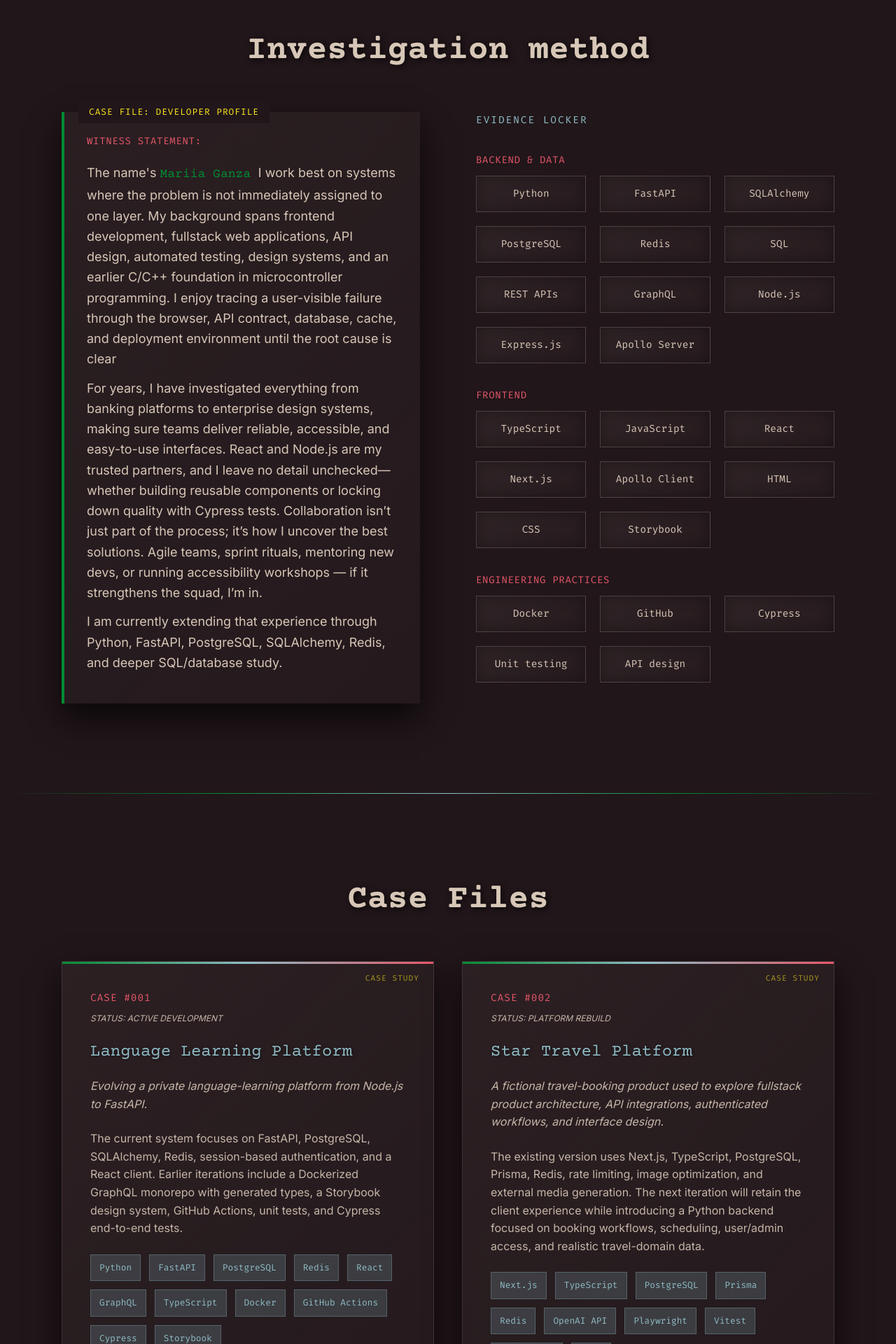
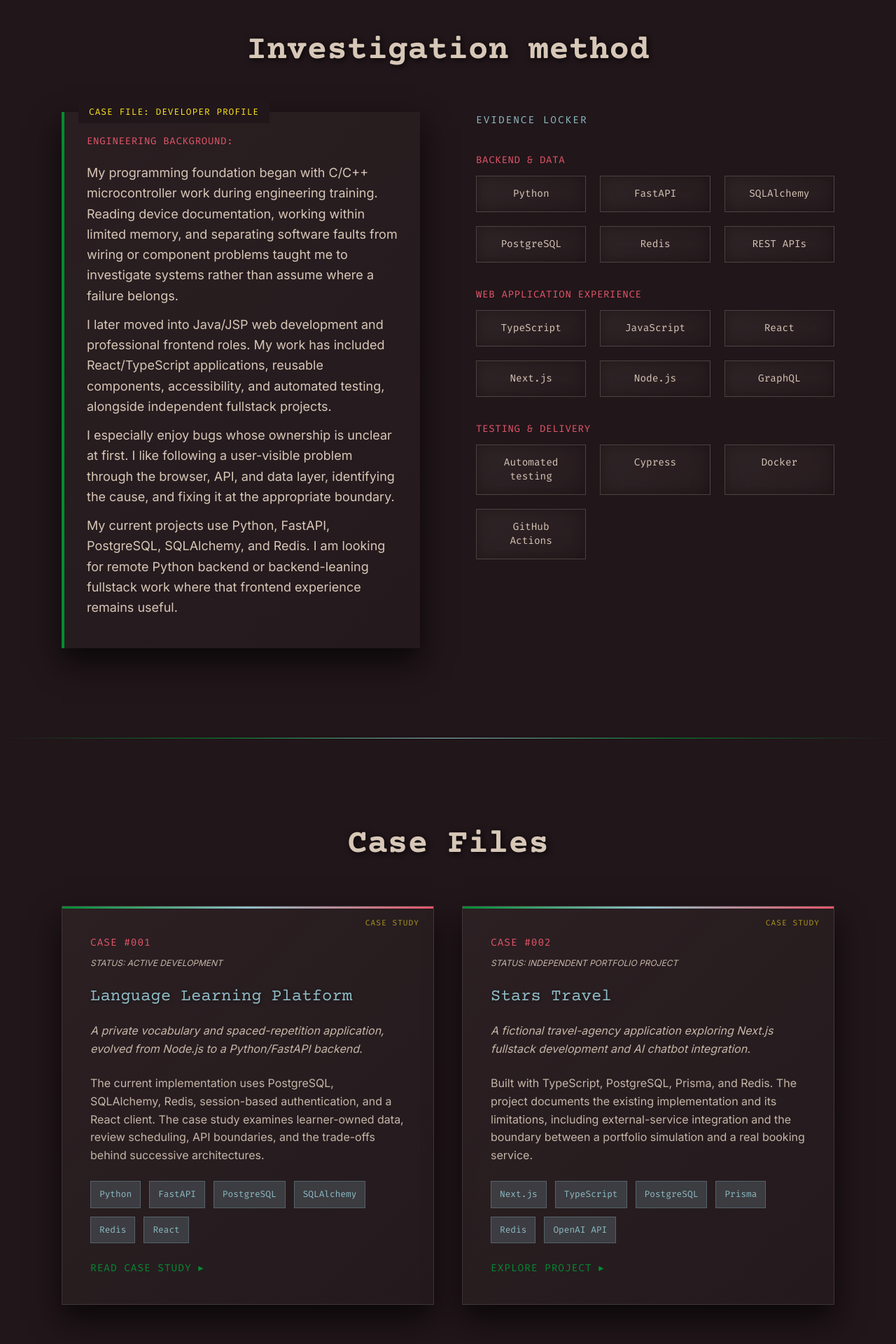
Before and after one commit to marusyaganza/mariia_ganza, a Next.js app: page / in a window 1280 px wide. Shown: the part 880-2800 px from the top of the page at 70% size. Built offline with nearby package versions, Linux system fonts and the light colour scheme.

Commit message:
content: apply main page feedback to hero, about, skills, project cards and contact

```diff
--- a/src/components/About/About.tsx
+++ b/src/components/About/About.tsx
@@ -10,30 +10,23 @@ const skillsData = [
       "SQLAlchemy",
       "PostgreSQL",
       "Redis",
-      "SQL",
       "REST APIs",
-      "GraphQL",
-      "Node.js",
-      "Express.js",
-      "Apollo Server",
     ],
   },
   {
-    title: "FRONTEND",
+    title: "WEB APPLICATION EXPERIENCE",
     skills: [
       "TypeScript",
       "JavaScript",
       "React",
       "Next.js",
-      "Apollo Client",
-      "HTML",
-      "CSS",
-      "Storybook",
+      "Node.js",
+      "GraphQL",
     ],
   },
   {
-    title: "ENGINEERING PRACTICES",
-    skills: ["Docker", "GitHub", "Cypress", "Unit testing", "API design"],
+    title: "TESTING & DELIVERY",
+    skills: ["Automated testing", "Cypress", "Docker", "GitHub Actions"],
   },
 ];
 
@@ -51,35 +44,32 @@ const About = () => {
             className={`${styles.aboutText} text-lg leading-relaxed p-8 max-lg:p-6`}
           >
             <span className="text-pink font-accent text-sm uppercase tracking-wider mb-5 block">
-              WITNESS STATEMENT:
+              ENGINEERING BACKGROUND:
             </span>
             <p>
-              The name&apos;s{" "}
-              <span className="text-green-light font-heading">
-                Mariia Ganza{" "}
-              </span>
-              I work best on systems where the problem is not immediately
-              assigned to one layer. My background spans frontend development,
-              fullstack web applications, API design, automated testing, design
-              systems, and an earlier C/C++ foundation in microcontroller
-              programming. I enjoy tracing a user-visible failure through the
-              browser, API contract, database, cache, and deployment environment
-              until the root cause is clear
+              My programming foundation began with C/C++ microcontroller work
+              during engineering training. Reading device documentation, working
+              within limited memory, and separating software faults from wiring
+              or component problems taught me to investigate systems rather than
+              assume where a failure belongs.
             </p>
             <p>
-              For years, I have investigated everything from banking platforms
-              to enterprise design systems, making sure teams deliver reliable,
-              accessible, and easy-to-use interfaces. React and Node.js are my
-              trusted partners, and I leave no detail unchecked—whether building
-              reusable components or locking down quality with Cypress tests.
-              Collaboration isn’t just part of the process; it’s how I uncover
-              the best solutions. Agile teams, sprint rituals, mentoring new
-              devs, or running accessibility workshops — if it strengthens the
-              squad, I’m in.
+              I later moved into Java/JSP web development and professional
+              frontend roles. My work has included React/TypeScript
+              applications, reusable components, accessibility, and automated
+              testing, alongside independent fullstack projects.
             </p>
             <p>
-              I am currently extending that experience through Python, FastAPI,
-              PostgreSQL, SQLAlchemy, Redis, and deeper SQL/database study.
+              I especially enjoy bugs whose ownership is unclear at first. I
+              like following a user-visible problem through the browser, API,
+              and data layer, identifying the cause, and fixing it at the
+              appropriate boundary.
+            </p>
+            <p>
+              My current projects use Python, FastAPI, PostgreSQL, SQLAlchemy,
+              and Redis. I am looking for remote Python backend or
+              backend-leaning fullstack work where that frontend experience
+              remains useful.
             </p>
           </article>
           <article>
--- a/src/components/Contact/Contact.tsx
+++ b/src/components/Contact/Contact.tsx
@@ -16,10 +16,17 @@ const Contact = () => {
           <span className={styles.subheading}>
             A CLEAR PROBLEM STATEMENT IS A GOOD PLACE TO START
           </span>
-          <blockquote className="text-xl mb-12 opacity-90 italic">
-            Open to remote backend-leaning fullstack roles and clearly scoped
-            technical contract work. Available for scheduled collaboration
-            across US and European time zones.
+          <blockquote className="text-xl mb-12 opacity-90 italic space-y-3 text-balance">
+            <p>
+              <strong>
+                Open to remote Python backend and backend-leaning fullstack
+                roles.
+              </strong>
+            </p>
+            <p>
+              Strong React/TypeScript background, with a particular interest in
+              cross-layer debugging and application behavior.
+            </p>
           </blockquote>
           <div className={styles.buttons}>
             <a
@@ -34,7 +41,7 @@ const Contact = () => {
               rel="noopener noreferrer"
               className={styles.button}
             >
-              Linkedin
+              LinkedIn
             </a>
             <a
               href="https://github.com/marusyaganza"
@@ -42,7 +49,7 @@ const Contact = () => {
               rel="noopener noreferrer"
               className={styles.button}
             >
-              Github
+              GitHub
             </a>
             <a
               href="/cv.pdf"
@@ -50,7 +57,7 @@ const Contact = () => {
               rel="noopener noreferrer"
               className={styles.button}
             >
-              Download CV
+              Download CV · PDF
             </a>
           </div>
         </Reveal>
--- a/src/components/Experience/Experience.tsx
+++ b/src/components/Experience/Experience.tsx
@@ -77,7 +77,7 @@ const Experience = () => {
                   </h3>
                   <p className="font-accent text-green-light text-lg mb-1 font-medium">
                     {item.company}{" "}
-                    <time className="font-accent text-pink text-sm mb-5 tracking-wider">
+                    <time className="font-accent text-pink text-sm mb-5 tracking-wider whitespace-nowrap">
                       {item.period}
                     </time>
                   </p>
--- a/src/components/Projects/Projects.tsx
+++ b/src/components/Projects/Projects.tsx
@@ -13,6 +13,8 @@ interface Project {
   // Links the card to its case study; only published cases are valid
   // (see src/content/cases/index.ts). Omit while there's no case study.
   caseSlug?: CaseSlug;
+  // Used when there's no case study: link to the documented repository
+  repositoryUrl?: string;
 }
 
 const projects: Project[] = [
@@ -21,30 +23,18 @@ const projects: Project[] = [
     title: "Language Learning Platform",
     status: "Active development",
     description:
-      "Evolving a private language-learning platform from Node.js to FastAPI.",
-    text: "The current system focuses on FastAPI, PostgreSQL, SQLAlchemy, Redis, session-based authentication, and a React client. Earlier iterations include a Dockerized GraphQL monorepo with generated types, a Storybook design system, GitHub Actions, unit tests, and Cypress end-to-end tests.",
-    tech: [
-      "Python",
-      "FastAPI",
-      "PostgreSQL",
-      "Redis",
-      "React",
-      "GraphQL",
-      "TypeScript",
-      "Docker",
-      "GitHub Actions",
-      "Cypress",
-      "Storybook",
-    ],
+      "A private vocabulary and spaced-repetition application, evolved from Node.js to a Python/FastAPI backend.",
+    text: "The current implementation uses PostgreSQL, SQLAlchemy, Redis, session-based authentication, and a React client. The case study examines learner-owned data, review scheduling, API boundaries, and the trade-offs behind successive architectures.",
+    tech: ["Python", "FastAPI", "PostgreSQL", "SQLAlchemy", "Redis", "React"],
     caseSlug: "language-learning-platform",
   },
   {
     number: "CASE #002",
-    title: "Star Travel Platform",
-    status: "Platform rebuild",
+    title: "Stars Travel",
+    status: "Independent portfolio project",
     description:
-      "A fictional travel-booking product used to explore fullstack product architecture, API integrations, authenticated workflows, and interface design.",
-    text: "The existing version uses Next.js, TypeScript, PostgreSQL, Prisma, Redis, rate limiting, image optimization, and external media generation. The next iteration will retain the client experience while introducing a Python backend focused on booking workflows, scheduling, user/admin access, and realistic travel-domain data.",
+      "A fictional travel-agency application exploring Next.js fullstack development and AI chatbot integration.",
+    text: "Built with TypeScript, PostgreSQL, Prisma, and Redis. The project documents the existing implementation and its limitations, including external-service integration and the boundary between a portfolio simulation and a real booking service.",
     tech: [
       "Next.js",
       "TypeScript",
@@ -52,11 +42,8 @@ const projects: Project[] = [
       "Prisma",
       "Redis",
       "OpenAI API",
-      "Playwright",
-      "Vitest",
-      "API Design",
-      "Auth",
     ],
+    repositoryUrl: "https://github.com/marusyaganza/stars-travel",
   },
 ];
 
@@ -104,14 +91,26 @@ const Projects = () => {
                     </li>
                   ))}
                 </ul>
-                {project.caseSlug && (
+                {(project.caseSlug || project.repositoryUrl) && (
                   <nav className="flex gap-5" aria-label="Project links">
-                    <Link
-                      className={styles.projectLink}
-                      href={caseStudyPath(project.caseSlug)}
-                    >
-                      Open case study
-                    </Link>
+                    {project.caseSlug ? (
+                      <Link
+                        className={styles.projectLink}
+                        href={caseStudyPath(project.caseSlug)}
+                      >
+                        Read case study
+                      </Link>
+                    ) : (
+                      <a
+                        className={styles.projectLink}
+                        href={project.repositoryUrl}
+                        target="_blank"
+                        rel="noopener noreferrer"
+                        aria-label={`Explore project: ${project.title} on GitHub`}
+                      >
+                        Explore project
+                      </a>
+                    )}
                   </nav>
                 )}
               </article>
--- a/src/utils/site.ts
+++ b/src/utils/site.ts
@@ -1,4 +1,4 @@
 export const SITE_URL = "https://mariia-ganza.vercel.app";
 
 export const SITE_DESCRIPTION =
-  "Backend-leaning fullstack engineer building and investigating web applications across the UI, API, database, and deployment boundary. Python, FastAPI, PostgreSQL, TypeScript, React.";
+  "Backend-leaning fullstack engineer. I build web applications and trace problems across the browser, API, and database, with a current focus on Python backend development built on professional React/TypeScript experience.";
```
Also changed, not shown: src/components/Experience/Experience.module.css (+4 -3 lines), src/components/Hero/Hero.tsx (+5 -6 lines), 6 other files (tests, documents, lock files or other folders).
